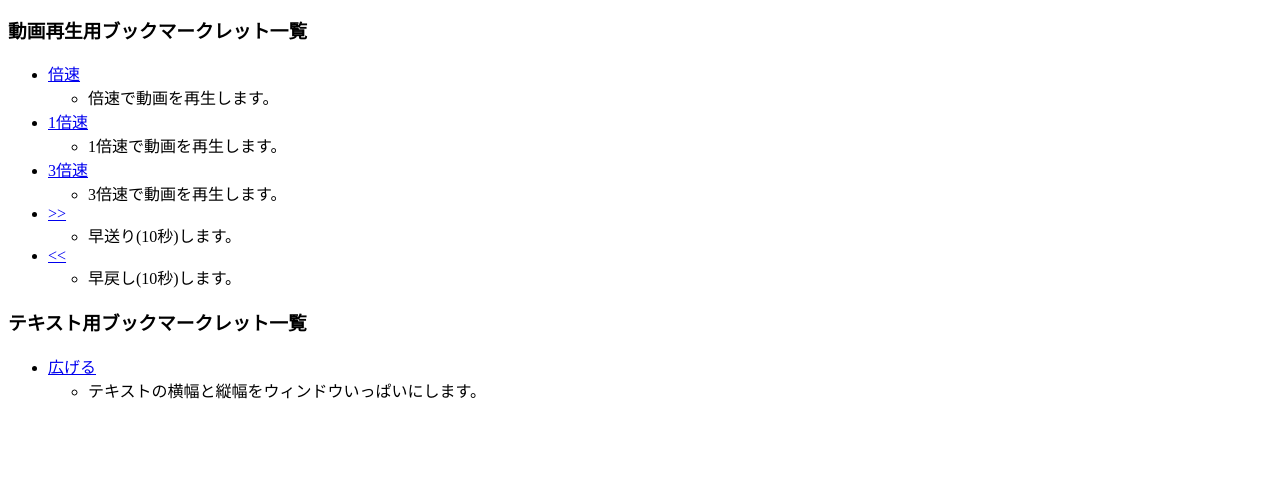
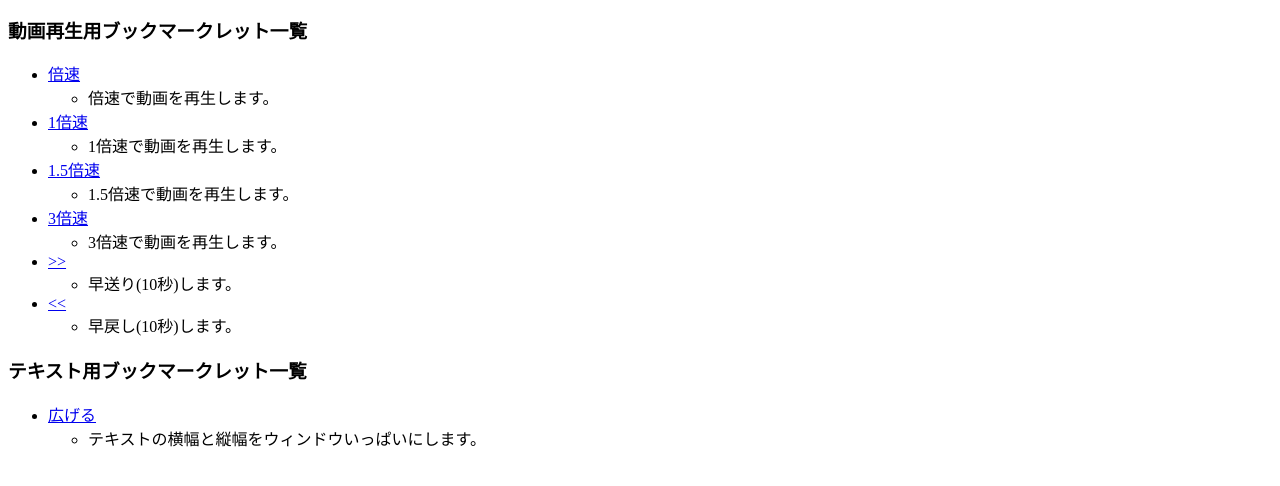
Before and after one commit to naoki16n1100026/nyobi-bookmarklets, a plain HTML site: page index.html in a window 1280 px wide. Shown: the part 140-626 px from the top of the page. Drawn offline with Linux system fonts and the light colour scheme.

Commit message:
1.5倍速を追加

```diff
--- a/index.html
+++ b/index.html
@@ -21,6 +21,11 @@
     <li><a href="javascript:document.getElementById('vjs_video_3_html5_api').playbackRate = 1.0;">1倍速</a>
       <ul>
         <li>1倍速で動画を再生します。</li>
+      </ul>
+    </li>
+    <li><a href="javascript:document.getElementById('vjs_video_3_html5_api').playbackRate = 1.5;">1.5倍速</a>
+      <ul>
+        <li>1.5倍速で動画を再生します。</li>
       </ul>
     </li>
     <li><a href="javascript:document.getElementById('vjs_video_3_html5_api').playbackRate = 3.0;">3倍速</a>
```
